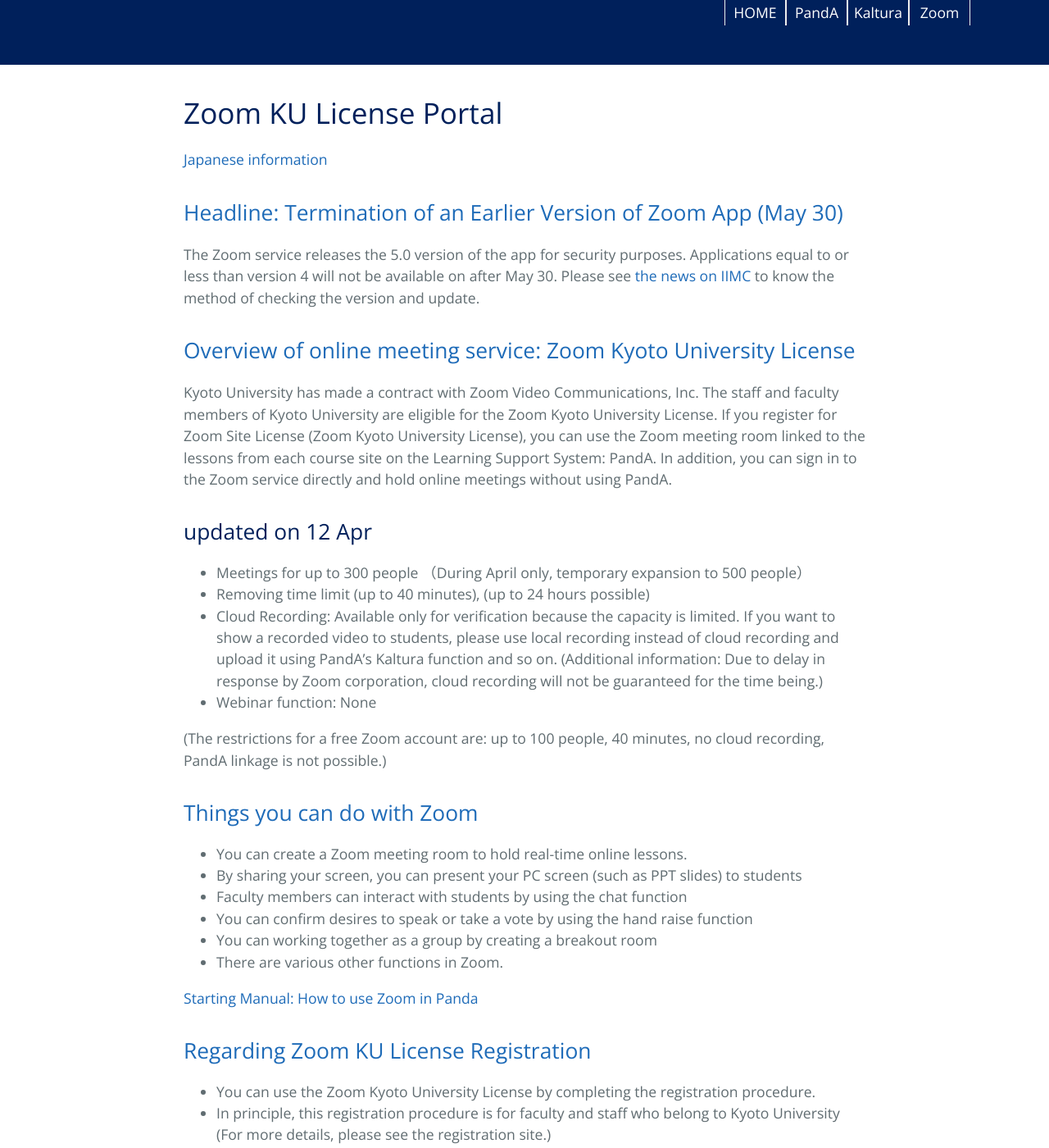
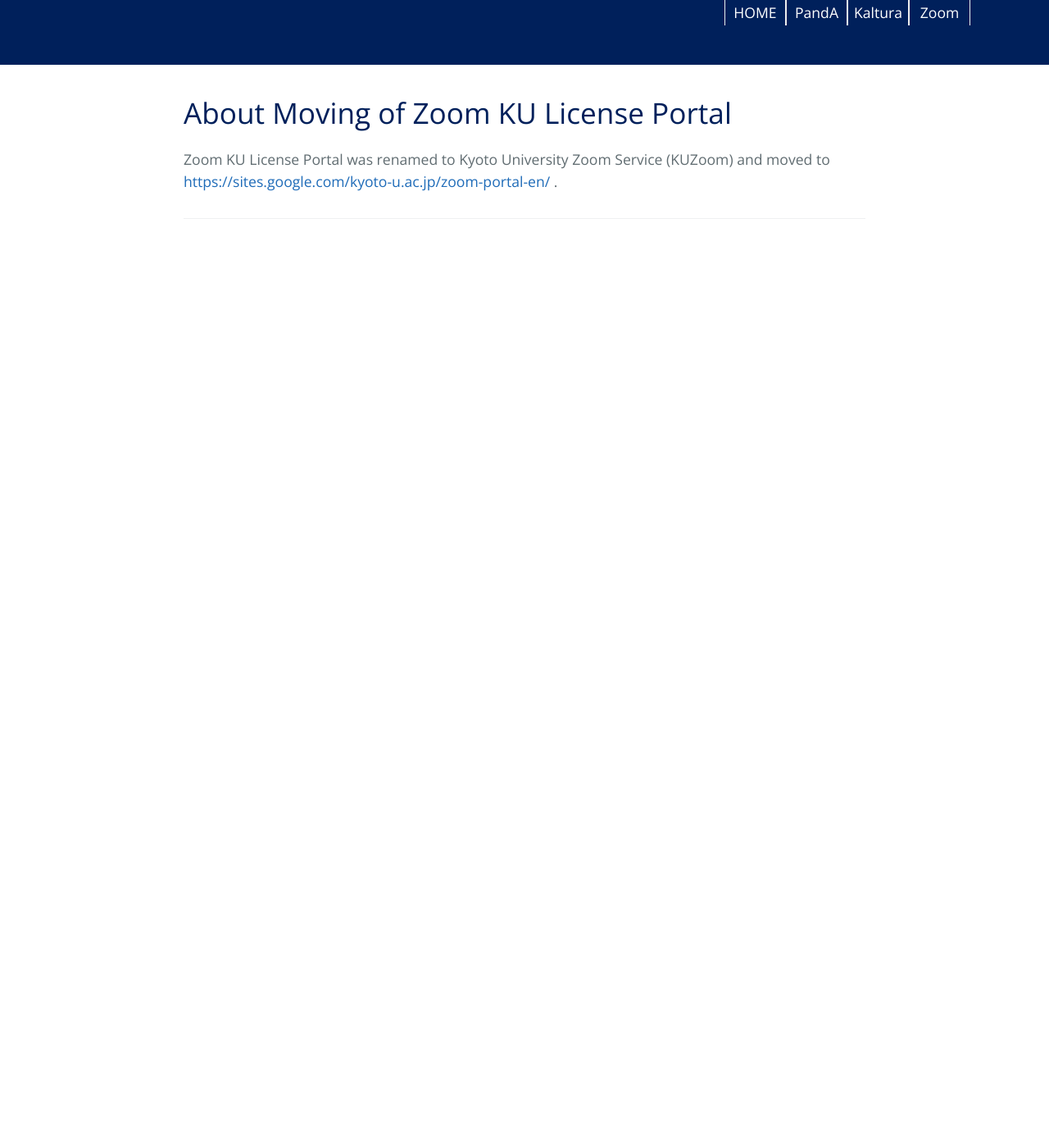
Before and after one commit to kyoto-u/online-edu, a Jekyll site: the page built from zoom_en.md, in a window 1280 px wide and 1400 px high, scrolled down 293 px. Shown: the whole window at 82% size. Built offline with Jekyll 4.4.1, drawn with Linux system fonts in a browser that asks for light colours; our own code applies the rules of GitHub Pages for plain Markdown files; after the commit the page ends 900 px from its top, so only the background shows below that; some of the changed text lies outside the part shown.

Commit message:
add english moving information

```diff
--- a/zoom_en.md
+++ b/zoom_en.md
@@ -3,57 +3,6 @@ layout: default
 title:
 ---
 
-# Zoom KU License Portal
-[Japanese information](zoom)
-
-<a id="anch00"></a>
-## <a href="#anch00">Headline: Termination of an Earlier Version of Zoom App (May 30)</a>
-The Zoom service releases the 5.0 version of the app for security
-purposes. Applications equal to or less than version 4 will not be
-available on after May 30. Please see [the news on IIMC](http://www.iimc.kyoto-u.ac.jp/en/whatsnew/information/detail/200528056163.html) to know the method of checking the version and update.
-
-<a id="anch01"></a>
-## <a href="#anch01">Overview of online meeting service: Zoom Kyoto University License</a>
-Kyoto University has made a contract with Zoom Video Communications, Inc. The staff and faculty members of Kyoto University are eligible for the Zoom Kyoto University License. If you register for Zoom Site License (Zoom Kyoto University License), you can use the Zoom meeting room linked to the lessons from each course site on the Learning Support System: PandA. In addition, you can sign in to the Zoom service directly and hold online meetings without using PandA.
-
-<a id="anch02"></a>
-## <a href="#anch02"></a> updated on 12 Apr
-- Meetings for up to 300 people （During April only, temporary expansion to 500 people）
-- Removing time limit (up to 40 minutes), (up to 24 hours possible)
-- Cloud Recording: Available only for verification because the capacity is limited. If you want to show a recorded video to students, please use local recording instead of cloud recording and upload it using PandA's Kaltura function and so on. (Additional information: Due to delay in response by Zoom corporation, cloud recording will not be guaranteed for the time being.)
-- Webinar function: None
-
-(The restrictions for a free Zoom account are: up to 100 people, 40 minutes, no cloud recording, PandA linkage is not possible.)
-
-<!-- その他詳細なオプションについては以下 -->
-
-<a id="anch03"></a>
-## <a href="#anch03">Things you can do with Zoom</a>
-- You can create a Zoom meeting room to hold real-time online lessons.
-- By sharing your screen, you can present your PC screen (such as PPT slides) to students
-- Faculty members can interact with students by using the chat function
-- You can confirm desires to speak or take a vote by using the hand raise function
-- You can working together as a group by creating a breakout room
-- There are various other functions in Zoom.
-
-[Starting Manual: How to use Zoom in Panda](https://www.iimc.kyoto-u.ac.jp/ja/services/lms/#panda-zoom)
-
-<a id="anch04"></a>
-## <a href="#anch04">Regarding Zoom KU License Registration</a>
-
-- You can use the Zoom Kyoto University License by completing the registration procedure.
-- In principle, this registration procedure is for faculty and staff who belong to Kyoto University (For more details, please see the registration site.)
-- Online meeting participants (students, etc.) do not need an account to access Zoom's meeting room.
-- With an account registered for the Zoom Kyoto University license, you can create a meeting room with unlimited time limit of up to 300 people (temporarily 500 people in April).
-- Meeting rooms created with the same account cannot be used at the same time.
-
-If you already have a Zoom account registered with the @ kyoto-u.ac.jp mail domain by contract (including free one) by department or individual, and then If you have registered for the Zoom University License according to the above registration procedure, the meeting rooms and functions based on the former contract will not be available. The former contract switches to the latter contract. Please note it. (For more details, please see the above site.)
-
-[Go to the Kyoto University license registration application site.](https://kubar.rd.iimc.kyoto-u.ac.jp/zoom/)
-
-<a id="anch07"></a>
-## <a href="#anch08">Inquery</a>
-
-If you have any questions regarding Zoom Kyoto University License, please send an email to us.
-online_support _at_ mail2.adm.kyoto-u.ac.jp
-(Please change “at” in the above email address to“.)
+# About Moving of Zoom KU License Portal
+Zoom KU License Portal was renamed to Kyoto University Zoom Service (KUZoom) and moved to [https://sites.google.com/kyoto-u.ac.jp/zoom-portal-en/](https://sites.google.com/\
+kyoto-u.ac.jp/zoom-portal-en/) .
```
Also changed, not shown: zoom.md (+4 -2 lines).
